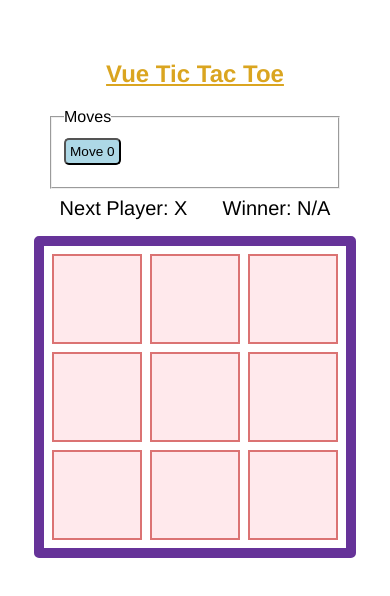
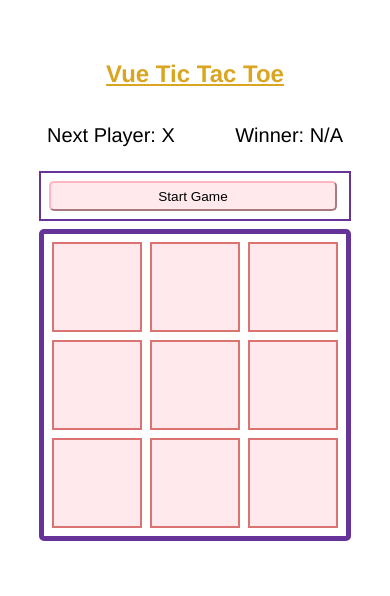
Before and after one commit to railsstudent/vue-tic-tac-toe, a Vue app: page / in a window 390 px wide. Shown: the top 596 px of the page. Built offline with nearby package versions, Linux system fonts and the light colour scheme.

Commit message:
refactor:  css styling

```diff
--- a/src/components/Game.vue
+++ b/src/components/Game.vue
@@ -2,25 +2,28 @@
   <div class="game">
     <h1>Vue Tic Tac Toe</h1>
     <div class="main-container">
+      <div class="play-container">
+        <p class="info">Next Player: {{ nextPlayer }}</p>
+        <p class="info">Winner: {{ winner }}</p>
+      </div>
+
       <div class="action-container">
-        <button @click="startGame" v-if="endGame">New Game</button>
-        <fieldset class="moves">
-          <legend>Moves</legend>
+        <div class="moves" v-if="endGame">
+          <button class="button new-game" @click="startGame">New Game</button>
+        </div>
+        <div class="moves">
           <button
+            class="button"
             v-for="(_, i) of histories"
             :key="`move-${i}`"
             @click="goBackToMove($event, i)"
             :disabled="endGame"
           >
-            Move {{ i }}
+            {{ i !== 0 ? `Move ${i}` : "Start Game" }}
           </button>
-        </fieldset>
+        </div>
       </div>
       <div class="left">
-        <div class="play-container">
-          <p class="info">Next Player: {{ nextPlayer }}</p>
-          <p class="info">Winner: {{ winner }}</p>
-        </div>
         <Board
           :nextPlayer="nextPlayer"
           :board="board"
@@ -128,71 +131,95 @@ h1 {
 
   p.info {
     font-size: 1.25rem;
-    margin-bottom: 0.5rem;
+    // margin-bottom: 0.5rem;
   }
 
   .main-container {
     display: grid;
     grid-template-columns: auto auto;
-    grid-template-areas: "sidebar board";
+    grid-auto-rows: auto;
+    grid-template-areas:
+      "player player"
+      "sidebar board";
+    grid-gap: 0.5rem;
+
+    .play-container {
+      grid-area: player;
+      display: flex;
+      justify-content: space-between;
+      padding: 0.5rem;
+
+      margin-top: 1rem;
+      margin-bottom: 1rem;
+    }
 
     .left {
       grid-area: board;
 
-      .play-container {
-        display: flex;
-        justify-content: space-around;
-        padding: 0.5rem;
-      }
-
       .board {
-        border: 10px solid rebeccapurple;
+        border: 5px solid rebeccapurple;
         border-radius: 5px;
       }
     }
 
     .action-container {
-      padding-left: 1rem;
-      padding-right: 1rem;
+      grid-area: sidebar;
+      border: 2px solid rebeccapurple;
 
-      grid-area: sidebar;
-
-      button {
-        padding: 0.5rem;
-        margin-bottom: 10px;
+      .button {
+        padding: 0.35rem 0.25rem;
+        margin-bottom: 0.5rem;
         font-size: 1rem;
         border-radius: 10px;
-        background: lightblue;
+        background: lighten(lightpink, 10%);
+        border-color: lightpink;
+        width: 6rem;
+
+        &.new-game {
+          background: plum;
+          border-color: darken(plum, 10%);
+        }
       }
 
       .moves {
-        padding: 0.75rem;
-      }
-
-      fieldset {
+        padding: 0.5rem 0.5rem 0 0.5rem;
         display: flex;
+        flex-direction: column;
       }
     }
   }
 }
 
-@media screen and (max-width: 550px) {
+@media screen and (max-width: 600px) {
   .game .main-container {
+    grid-template-columns: auto;
     grid-template-areas:
+      "player"
       "sidebar"
       "board";
+    grid-column-gap: 0;
+
+    .play-container {
+      margin-top: 0.5rem;
+      margin-bottom: 0.5rem;
+    }
 
     .action-container {
-      button {
+      .button {
         font-size: 0.85rem;
-        padding: 0.25rem;
         border-radius: 5px;
       }
 
-      fieldset {
-        display: block;
-        button {
+      .moves {
+        flex-direction: row;
+        flex-wrap: wrap;
+
+        .button {
           margin-right: 0.25rem;
+          flex-grow: 1;
+          flex-shrink: 0;
+          flex-basis: 20%;
+          width: 0;
         }
       }
     }
--- a/src/components/Square.vue
+++ b/src/components/Square.vue
@@ -1,6 +1,6 @@
 <template>
   <div @click="setMove">
-    <span>{{ value }}</span>
+    <span :class="`player-${value}`">{{ value }}</span>
   </div>
 </template>
 
@@ -35,10 +35,17 @@ div {
 
 span {
   --cell-size: 4rem;
-  color: goldenrod;
   font-size: var(--cell-size);
   font-weight: 600;
   margin: 1rem auto;
+
+  &.player-X {
+    color: goldenrod;
+  }
+
+  &.player-O {
+    color: limegreen;
+  }
 }
 
 @media screen and (max-width: 450px) {
```
